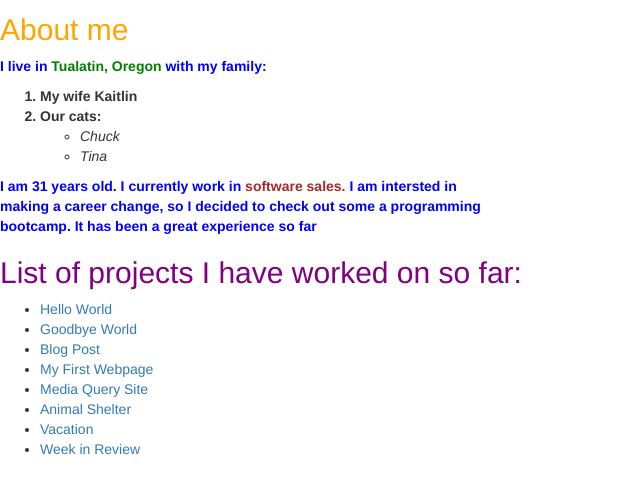
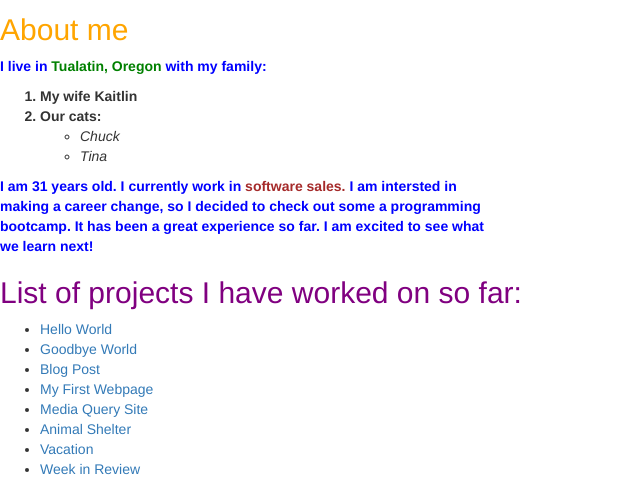
Before and after one commit to alexskreen/independent-project, a plain HTML site: page index.html in a window 1280 px wide. Shown: the part 407-896 px from the top of the page, without its empty margins (0-640 px from the left). Drawn offline with Linux system fonts and the light colour scheme.

Commit message:
updated about me text

```diff
--- a/index.html
+++ b/index.html
@@ -19,7 +19,7 @@
               <em><li>Tina</li></em>
             </ul>
         </ol>
-        <p class="important">I am 31 years old. I currently work in <span class="not-awesome">software sales.</span>  I am intersted in making a career change, so I decided to check out some a programming bootcamp. It has been a great experience so far</p>
+        <p class="important">I am 31 years old. I currently work in <span class="not-awesome">software sales.</span>  I am intersted in making a career change, so I decided to check out some a programming bootcamp. It has been a great experience so far. I am excited to see what we learn next!</p>
     <h2>List of projects I have worked on so far:</h2>
       <ul>
         <li><a href="https://github.com/alexskreen/hello-world">Hello World</a></li>
```
